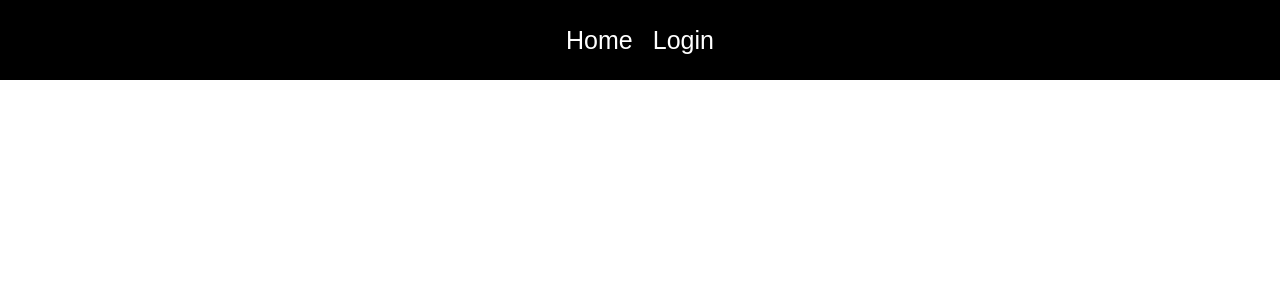
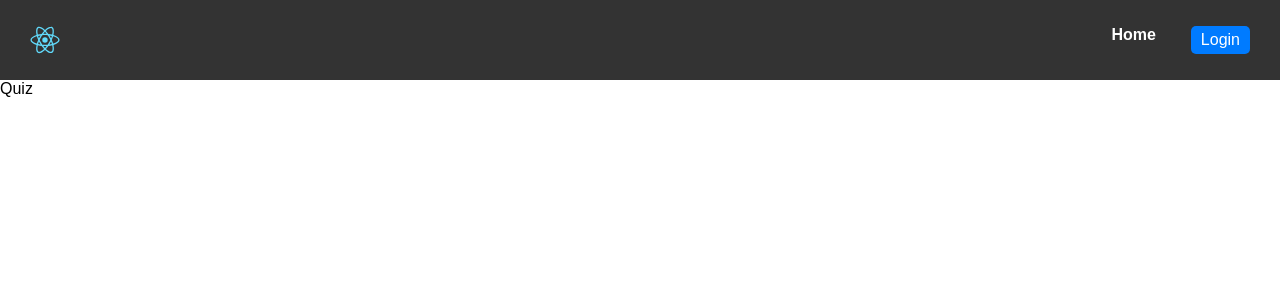
Before and after one commit to Bos116/The-school-of-ETD, a React (Create React App) app: page /quiz in a window 1280 px wide. Before the commit this address had no page. Shown: the top 300 px of the page. Built offline with nearby package versions, Linux system fonts and the light colour scheme.

Commit message:
Feat: added new pages Feat: changed blog flow

```diff
--- a/src/App.js
+++ b/src/App.js
@@ -2,10 +2,13 @@ import "./App.css";
 import { BrowserRouter as Router, Routes, Route, Link } from "react-router-dom";
 import Home from "./pages/Home";
 import Login from "./pages/Login";
+import Quiz from "./pages/Quiz";
 import CreatePost from "./pages/CreatePost";
 import { useState, useEffect } from "react";
 import { signOut } from "firebase/auth";
 import { auth } from "./firebase-config";
+import Navbar from "./components/navbar/Navbar";
+import Blog from "./pages/Blog";
 
 function App() {
   const [isAuth, setIsAuth] = useState(false);
@@ -25,22 +28,27 @@ function App() {
 
   return (
     <Router>
-      <nav>
+      {/* <nav>
         <Link to="/">Home</Link>
         {!isAuth ? (
           <Link to="/login">Login</Link>
         ) : ( //conditional nav link
           <>
             <Link to="/createpost" isAuth={isAuth}>Create-Post</Link>
+            <Link to="/quiz">Quiz</Link>
             <button onClick={signUserOut}>Logout</button>
+
           </>
         )}
 
-      </nav>
+      </nav> */}
+      <Navbar isAuth={isAuth} signUserOut={signUserOut}/>
       <Routes>
         <Route path="/" element={<Home />} />
         <Route path="/login" element={<Login isAuth={isAuth} setIsAuth={setIsAuth} />} />
         <Route path="/createpost" element={<CreatePost />} />
+        <Route path="/quiz" element={<Quiz />}/>
+        <Route path="/blog" element={<Blog />}/>
       </Routes>
     </Router>
   );
--- /dev/null
+++ b/src/components/navbar/Navbar.js
@@ -0,0 +1,87 @@
+import React from "react";
+import { Link } from "react-router-dom";
+import logo from "../images/logo.svg"; // Replace with your logo file path
+
+function Navbar({ isAuth, signUserOut }) {
+  const styles = {
+    navbar: {
+        display: "flex",
+        justifyContent: "space-between",
+        alignItems: "center",
+        backgroundColor: "#333",
+        padding: "10px 20px",
+        color: "#fff",
+        maxWidth: "100%", // Prevent overflow
+        flexWrap: "wrap", // Wrap content if necessary
+        boxSizing: "border-box", // Includes padding i
+    },
+    logoContainer: {
+      display: "flex",
+      alignItems: "center",
+    },
+    logo: {
+      width: "50px", // Adjust to your logo size
+      height: "auto",
+    },
+    navLinks: {
+      display: "flex",
+      gap: "15px",
+    },
+    link: {
+      textDecoration: "none",
+      color: "#fff",
+      fontSize: "16px",
+      fontWeight: "bold",
+    },
+    logoutButton: {
+      backgroundColor: "#ff4d4d",
+      color: "#fff",
+      border: "none",
+      borderRadius: "5px",
+      padding: "5px 10px",
+      cursor: "pointer",
+      fontSize: "16px",
+    },
+    loginButton: {
+      backgroundColor: "#007BFF", // Blue background
+      color: "#fff",
+      border: "none",
+      borderRadius: "5px",
+      padding: "5px 10px",
+      cursor: "pointer",
+      fontSize: "16px",
+    },
+  };
+
+  return (
+    <nav style={styles.navbar}>
+      <div style={styles.logoContainer}>
+        <img src={logo} alt="Logo" style={styles.logo} />
+      </div>
+      <div style={styles.navLinks}>
+        <Link to="/" style={styles.link}>
+          Home
+        </Link>
+        {!isAuth ? (
+          <Link to="/login" style={styles.loginButton}>
+            Login
+          </Link>
+        ) : (
+          <>
+            <Link to="/quiz" style={styles.link}>
+              Quiz
+            </Link>
+            <Link to="/blog" style={styles.link}>
+              Blog
+            </Link>
+            <button onClick={signUserOut} style={styles.logoutButton}>
+              Logout
+            </button>
+          </>
+        )}
+      </div>
+    </nav>
+  );
+}
+
+export default Navbar;
--- /dev/null
+++ b/src/pages/Blog.js
@@ -0,0 +1,59 @@
+import React, { useEffect, useState } from "react";
+import { getDocs, collection, deleteDoc, doc } from "firebase/firestore";
+import { auth, db } from "../firebase-config";
+import { Link } from "react-router-dom";
+
+function Blog({ isAuth }) {
+  const [postLists, setPostList] = useState([]);//use state for postList
+  const postsCollectionRef = collection(db, "posts");//defining my db and tables
+  //use effect to run all the time to get posts
+  useEffect(() => {
+    const getPosts = async () => {
+      const data = await getDocs(postsCollectionRef);
+      setPostList(data.docs.map((doc) => ({ ...doc.data(), id: doc.id })));
+    };
+
+    getPosts();
+  }, [postsCollectionRef]);
+  //delete post function
+  const deletePost = async (id) => {
+    const postDoc = doc(db, "posts", id);
+    await deleteDoc(postDoc);
+
+    // Update the local state after deleting
+    setPostList((prevPosts) => prevPosts.filter((post) => post.id !== id));
+  };
+
+  return(
+    <div className="homePage">
+        <button>
+            <Link to="/createpost" style={{ textDecoration: "none", color: "inherit" }}>
+                Create a post
+            </Link>
+        </button>
+      {postLists.map((post) => {
+        return (
+          <div className="post" key={post.id}>
+            <div className="postHeader">
+              <div className="title">
+                <h1> {post.title}</h1>
+              </div>
+              <div className="deletePost">
+                {isAuth && post.name?.id === auth.currentUser?.uid && (
+                  <button onClick={() => deletePost(post.id)}>
+                    Delete
+                  </button>
+                )}
+              </div>
+            </div>
+            <div className="postTextContainer"> {post.postText} </div>
+            {/* Use optional chaining to avoid errors if author or name is undefined */}
+            <h3>@{post.auther?.name || "Unknown Author"}</h3>
+          </div>
+        );
+      })}
+    </div>
+  );
+}
+
+export default Blog;
--- a/src/pages/Home.js
+++ b/src/pages/Home.js
@@ -1,58 +1,9 @@
-import React, { useEffect, useState } from "react";
-import { getDocs, collection, deleteDoc, doc } from "firebase/firestore";
-import { auth, db } from "../firebase-config";
+import React from 'react'
 
-function Home({ isAuth }) {
-  const [postLists, setPostList] = useState([]);//use state for postList
-  const postsCollectionRef = collection(db, "posts");//defining my db and tables
-  //use effect to run all the time to get posts
-  useEffect(() => {
-    const getPosts = async () => {
-      const data = await getDocs(postsCollectionRef);
-      setPostList(data.docs.map((doc) => ({ ...doc.data(), id: doc.id })));
-    };
-
-    getPosts();
-  }, []);
-  //delete post function
-  const deletePost = async (id) => {
-    const postDoc = doc(db, "posts", id);
-    await deleteDoc(postDoc);
-
-    // Update the local state after deleting
-    setPostList((prevPosts) => prevPosts.filter((post) => post.id !== id));
-  };
-
+const Home = () => {
   return (
-    <div className="homePage">
-      {postLists.map((post) => {
-        return (
-          <div className="post" key={post.id}>
-            <div className="postHeader">
-              <div className="title">
-                <h1> {post.title}</h1>
-              </div>
-              <div className="deletePost">
-                {isAuth && post.author?.id === auth.currentUser?.uid && (
-                  <button
-                    onClick={() => {
-                      deletePost(post.id);
-                    }}
-                  >
-                    {" "}
-                    &#128465;
-                  </button>
-                )}
-              </div>
-            </div>
-            <div className="postTextContainer"> {post.postText} </div>
-            {/* Use optional chaining to avoid errors if author or name is undefined */}
-            <h3>@{post.author?.name || "Unknown Author"}</h3>
-          </div>
-        );
-      })}
-    </div>
-  );
+    <div>Home</div>
+  )
 }
 
-export default Home;
+export default Home
--- /dev/null
+++ b/src/pages/Quiz.js
@@ -0,0 +1,9 @@
+import React from 'react'
+
+const Quiz = () => {
+  return (
+    <div>Quiz</div>
+  )
+}
+
+export default Quiz
```
Also changed, not shown: src/components/images/logo.svg (renamed from src/logo.svg).
